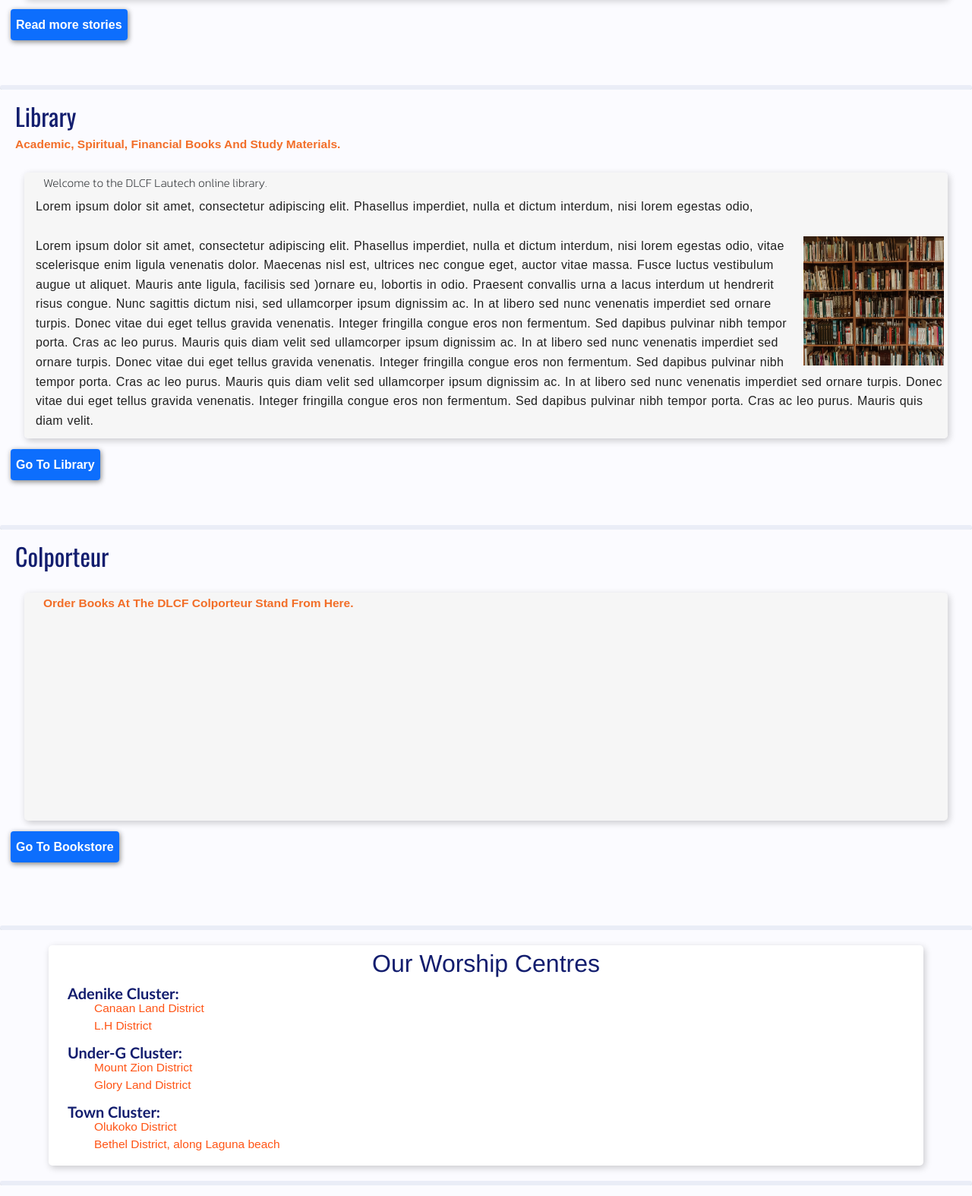
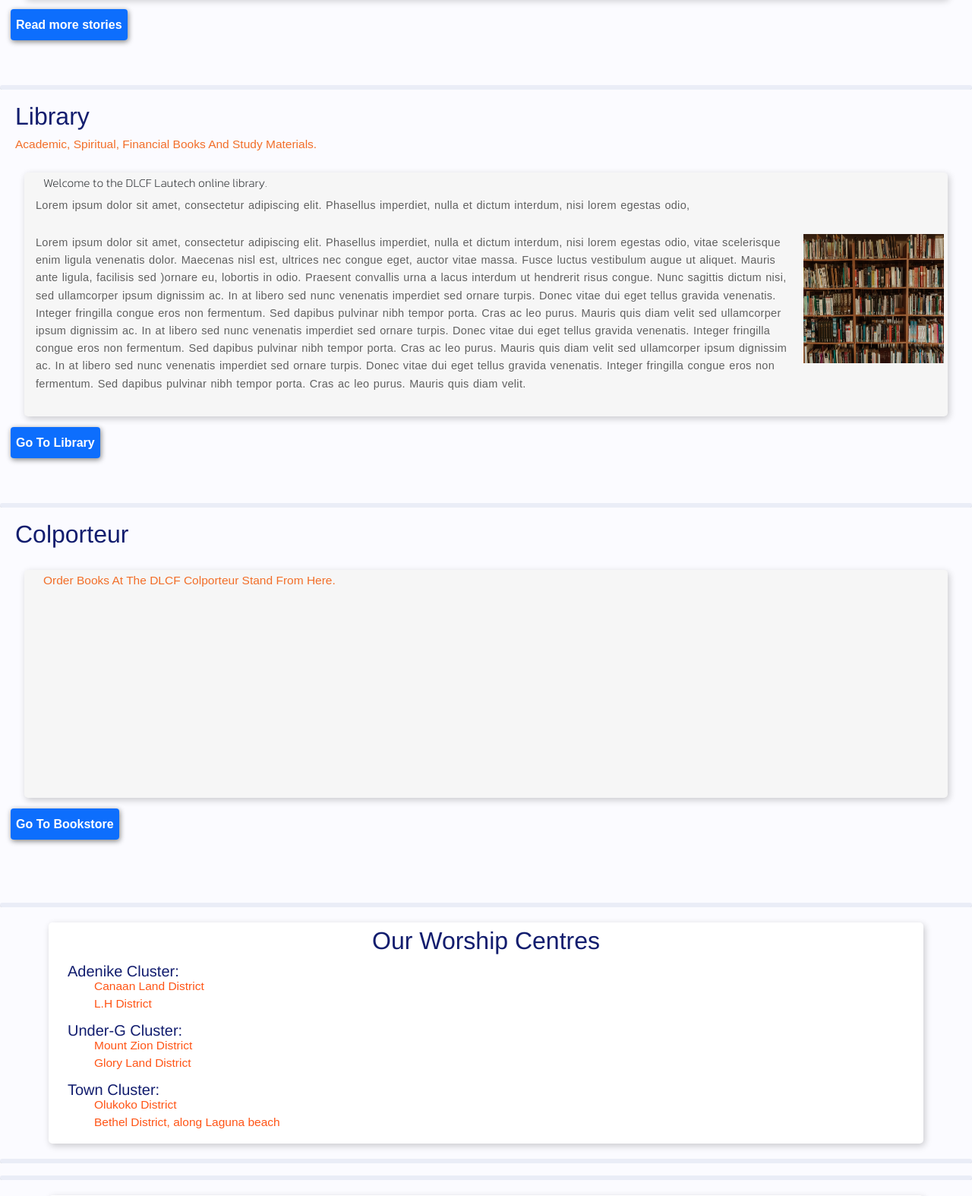
Before and after one commit to Atandagideon/DLCF-OGBOMOSO, a plain HTML site: page index.html in a window 1280 px wide. Shown: the part 1602-3176 px from the top of the page at 76% size. Drawn offline with nearby package versions, Linux system fonts and the light colour scheme; a web font is replaced by a local one.

Commit message:
Add files via upload

```diff
--- a/CSS/style.css
+++ b/CSS/style.css
@@ -66,7 +66,7 @@ body{
 				color:white;
 				font-family: "Sofia", cursive;
 				font-weight: bold;
-				text-shadow: 2px 2px 5px blue;
+				text-shadow: 0 1px 3px 0 rgba(0, 0, 0, 0.5);
 				font-size: 30px;
 }
 
@@ -81,7 +81,7 @@ body{
 .main h2{
 				padding-left:20px;
 				color: #121d6e;
-				font-family: "Oswald", Georgia;
+				font-family: Helvetica;
 				padding-bottom: -10px;
 }
 
@@ -90,7 +90,6 @@ body{
 				color: #f26e28;
 				font-family: arial;
 				padding-bottom: -10px;
-				font-weight: bold;
 }
 
 .details{
@@ -117,15 +116,14 @@ body{
 				padding: 5px;
 				height: auto;
 				min-height: 300px;
-
-				overflow: scroll;
+				overflow: auto;
 				box-shadow: 2px 3px 10px 0 rgba(0, 0, 0, 0.2);
 }
 
 .detailse p{
 				font-family: 'arial', monospace;
 				word-spacing: 1px;
-				font-size: 16px;
+				font-size: 14.5px;
 				padding-left: 10px;
 				padding-bottom: 10px;
 				letter-spacing: 0.3px;
@@ -136,11 +134,11 @@ body{
 .details p{
 				font-family: 'arial', monospace;
 				word-spacing: 1px;
-				font-size: 16px;
+				font-size: 14.5px;
 				padding-left: 10px;
 				padding-bottom: 10px;
 				letter-spacing: 0.3px;
-				color: #212121;
+				color: #606060;
 				line-height: 1.6;
 }
 .detailse h3{
@@ -182,9 +180,9 @@ hr.rounded {
 
 				color: #121d6e ;
 				padding-left: 20px;
-				font-weight: bold;
+
 				font-size: 20px;
-				font-family: 'Gill Sans', 'Gill Sans MT', Calibri, 'Trebuchet MS', sans-serif;
+				font-family: Helvetica;
 }
 
 .location h5,a{
```
